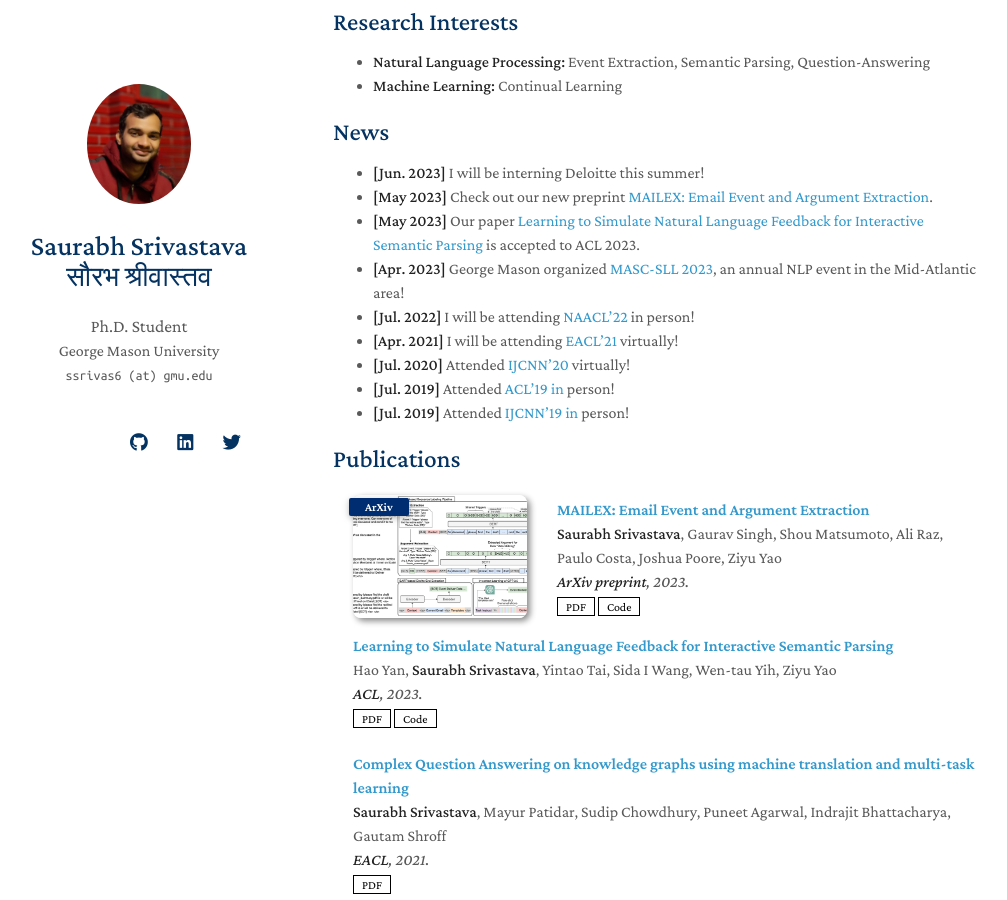
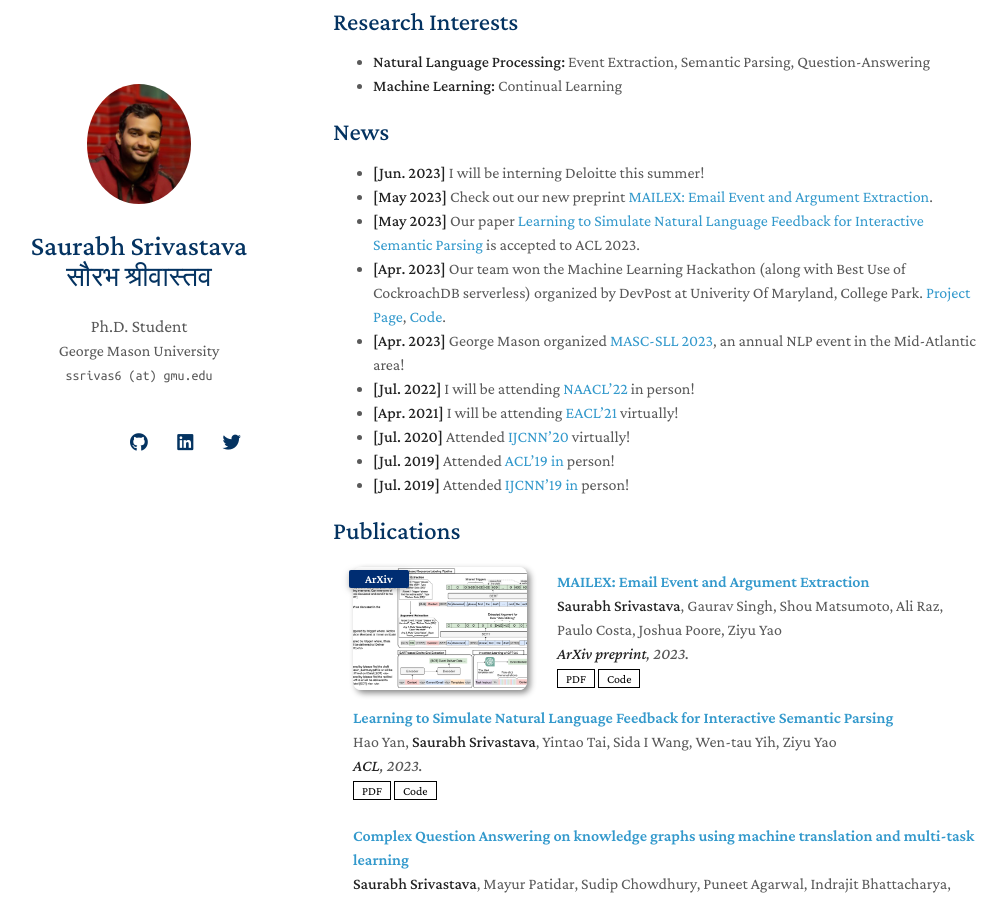
Before and after one commit to salokr/salokr.github.io, a Jekyll site: the page built from index.md, in a window 1280 px wide and 900 px high, scrolled down 493 px. Shown: the whole window, without its empty margins (137-1144 px from the left). Built offline with Jekyll 4.4.1, drawn with Linux system fonts in a browser that asks for light colours; nearby versions of some CDN libraries; a style sheet for code colours, icons or effects is not loaded; our own code applies the rules of GitHub Pages for plain Markdown files.

Commit message:
Update index.md

```diff
--- a/index.md
+++ b/index.md
@@ -23,6 +23,7 @@ In my free time, I make music for violin and piano. I enjoy the outdoors, partic
 - **[Jun. 2023]** I will be interning Deloitte this summer!
 - **[May 2023]** Check out our new preprint [MAILEX: Email Event and Argument Extraction](https://arxiv.org/abs/2305.13469).
 - **[May 2023]** Our paper [Learning to Simulate Natural Language Feedback for Interactive Semantic Parsing](https://arxiv.org/pdf/2305.08195.pdf)  is accepted to ACL 2023.
+- **[Apr. 2023]** Our team won the Machine Learning Hackathon (along with Best Use of CockroachDB serverless)  organized by DevPost at Univerity Of Maryland, College Park. [Project Page](https://devpost.com/software/bittales), [Code](https://github.com/janitbidhan/bittales).
 - **[Apr. 2023]** George Mason organized [MASC-SLL 2023](https://www.mascsll.org/), an annual NLP event in the Mid-Atlantic area!
 - **[Jul. 2022]** I will be attending [NAACL'22](https://2022.naacl.org/) in person!
 - **[Apr. 2021]** I will be attending [EACL'21](https://2021.eacl.org/) virtually!
```
